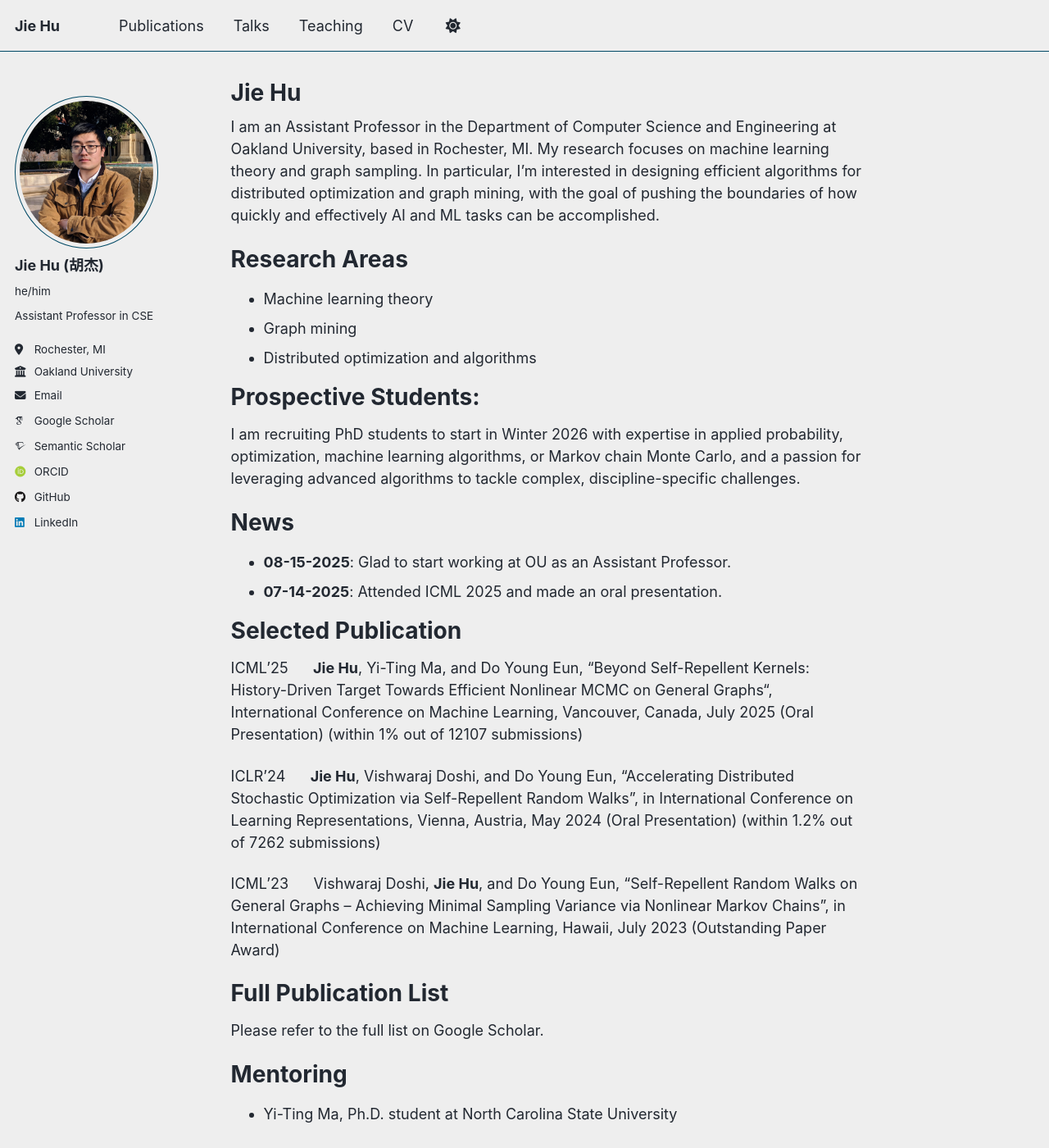
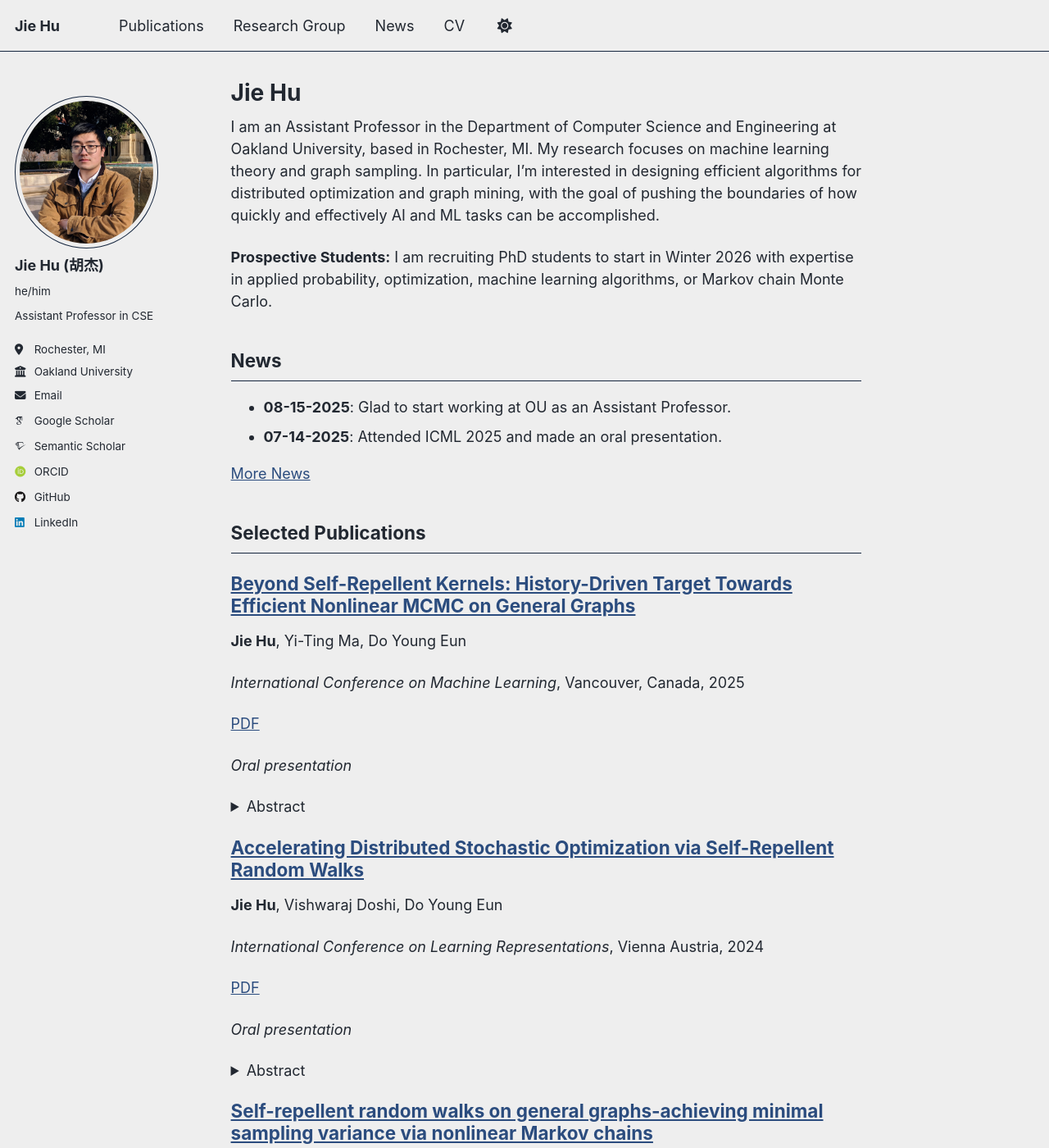
Before and after one commit to jiehu-research/jiehu-research.github.io, a Jekyll site: the page built from _pages/about.md, in a window 1280 px wide and 1400 px high. Shown: the whole window at 82% size. Built offline with Jekyll 4.4.1, drawn with Linux system fonts in a browser that asks for light colours; some web fonts are replaced; a script that is not in the unit is left out; some of the changed text lies outside the part shown.

Commit message:
Redesign homepage and add research group page with academic theme
Co-authored-by: jiehu-research <18079772+jiehu-research@users.noreply.github.com>

```diff
--- /dev/null
+++ b/_data/students.yml
@@ -0,0 +1,6 @@
+- name: Yi-Ting Ma
+  role: Ph.D. Student
+  institution: North Carolina State University
+  year:
+  website:
+  research_interests:
--- a/_pages/about.md
+++ b/_pages/about.md
@@ -9,42 +9,30 @@ redirect_from:
 
 I am an Assistant Professor in the Department of Computer Science and Engineering at Oakland University, based in Rochester, MI. My research focuses on machine learning theory and graph sampling. In particular, I'm interested in designing efficient algorithms for distributed optimization and graph mining, with the goal of pushing the boundaries of how quickly and effectively AI and ML tasks can be accomplished.
 
-Research Areas
-======
-- Machine learning theory
-- Graph mining
-- Distributed optimization and algorithms
+**Prospective Students:** I am recruiting PhD students to start in Winter 2026 with expertise in applied probability, optimization, machine learning algorithms, or Markov chain Monte Carlo.
 
-Prospective Students:
-======
-I am recruiting PhD students to start in Winter 2026 with expertise in applied probability, optimization, machine learning algorithms, or Markov chain Monte Carlo, and a passion for leveraging advanced algorithms to tackle complex, discipline-specific challenges.
+## News
 
-News
-======
-{% assign news_items = site.data.news | default: empty %}
-{% if news_items and news_items.size > 0 %}
 <ul>
-  {% for item in news_items %}
+  {% assign news = site.data.news | sort: 'date' | reverse %}
+  {% for item in news limit:5 %}
     <li><strong>{{ item.date }}</strong>: {{ item.text | markdownify | remove: '<p>' | remove: '</p>' }}</li>
   {% endfor %}
-  </ul>
-{% else %}
-<p>No news yet. Add items in <code>_data/news.yml</code>.</p>
-{% endif %}
+</ul>
+<p><a href="/news/">More News</a></p>
 
+## Selected Publications
 
-Selected Publication
-=====
-ICML'25 &nbsp;&nbsp;&nbsp;&nbsp; **Jie Hu**, Yi-Ting Ma, and Do Young Eun, “Beyond Self-Repellent Kernels: History-Driven Target Towards Efficient Nonlinear MCMC on General Graphs“, International Conference on Machine Learning, Vancouver, Canada, July 2025 (Oral Presentation) (within 1% out of 12107 submissions)
+{% assign selected_pubs = site.publications | where: "selected", true | sort: "date" | reverse %}
+{% for post in selected_pubs %}
+  {% include archive-single.html %}
+{% endfor %}
 
-ICLR'24 &nbsp;&nbsp;&nbsp;&nbsp; **Jie Hu**, Vishwaraj Doshi, and Do Young Eun, “Accelerating Distributed Stochastic Optimization via Self-Repellent Random Walks”, in International Conference on Learning Representations, Vienna, Austria, May 2024 (Oral Presentation) (within 1.2% out of 7262 submissions)
+<p><a href="/publications/">Full Publication List</a></p>
 
-ICML'23 &nbsp;&nbsp;&nbsp;&nbsp; Vishwaraj Doshi, **Jie Hu**, and Do Young Eun, “Self-Repellent Random Walks on General Graphs – Achieving Minimal Sampling Variance via Nonlinear Markov Chains”, in International Conference on Machine Learning, Hawaii, July 2023 (Outstanding Paper Award)
+## Teaching
 
-Full Publication List
-=====
-Please refer to the full list on Google Scholar.
-
-Mentoring
-======
-- Yi-Ting Ma, Ph.D. student at North Carolina State University
+<ul>
+  <li><strong>CSI 2470 Introduction to Computer Networks</strong> (Fall 2025)</li>
+  <li><strong>CSI 2560 Computational Linear Algebra</strong> (Winter 2026)</li>
+</ul>
--- a/_sass/theme/_air_light.scss
+++ b/_sass/theme/_air_light.scss
@@ -3,7 +3,7 @@
    ========================================================================== */
 
 /* Color codes used for the theme */
-$primary-color              : #0092ca;
+$primary-color              : #2b4c7e;
 $dark-primary-color         : mix(#000, $primary-color, 40%);
 $darker-primary-color       : mix(#000, $primary-color, 60%);
 $light-primary-color        : mix(#000, $primary-color, 50%);
@@ -12,7 +12,7 @@ $background                 : #eeeeee;
 $background-light           : mix(#fff, $background, 20%);
 $background-lighter         : mix(#fff, $background, 90%);
 $text                       : #222831;
-$link                       : #393e46;
+$link                       : #2b4c7e;
 $link-dark                  : mix(#000, $link, 25%);
 $link-light                 : mix(#fff, $link, 25%);
 $footer                     : $primary-color;
```
Also changed, not shown: _data/navigation.yml (+4 -17 lines), _pages/group.md (added, +30 -0 lines), _pages/news.md (added, +13 -0 lines), _publications/2023-01-01-self-repellent-random-walks-on-general-graphs-achieving-minimal-sampling-varianc.md (+1 -0 lines), _publications/2024-01-01-accelerating-distributed-stochastic-optimization-via-self-repellent-random-walks.md (+1 -0 lines), _publications/2025-01-01-beyond-self-repellent-kernels-history-driven-target-towards-efficient-nonlinear-.md (+1 -0 lines).
